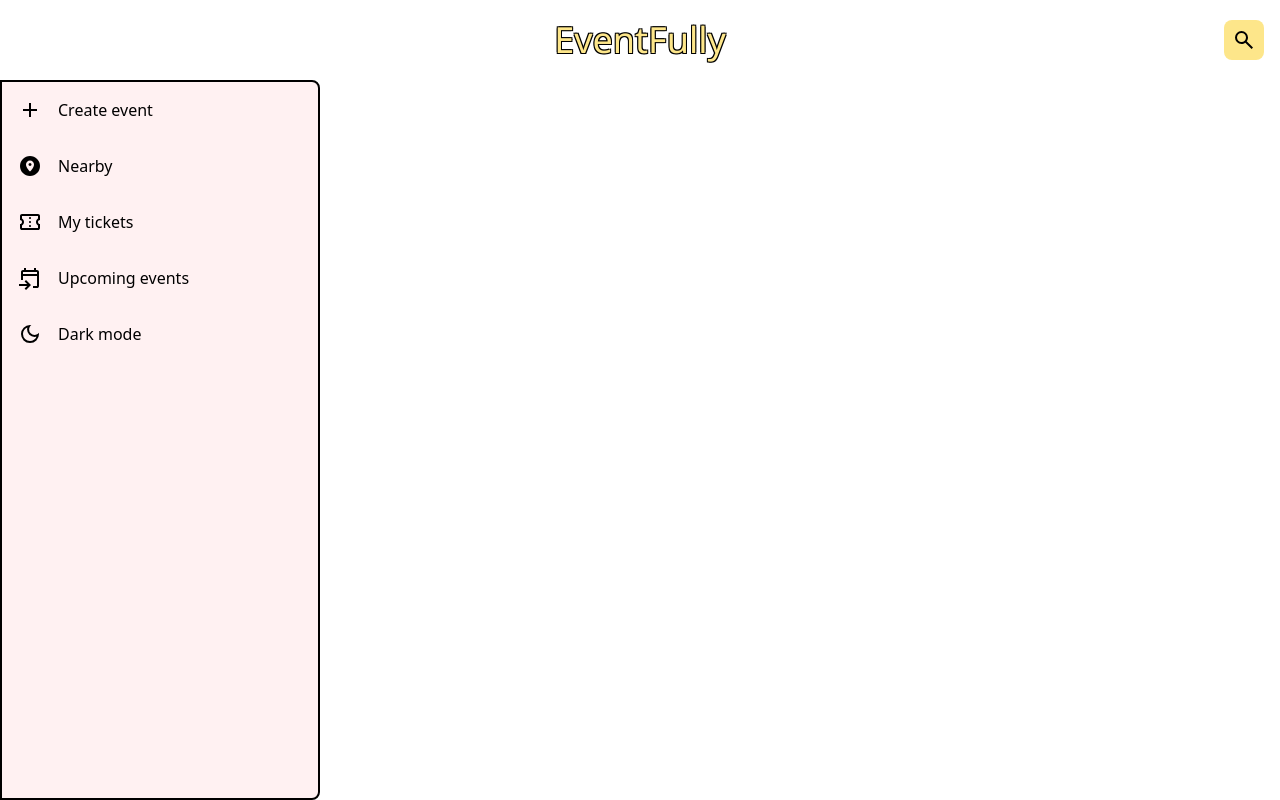
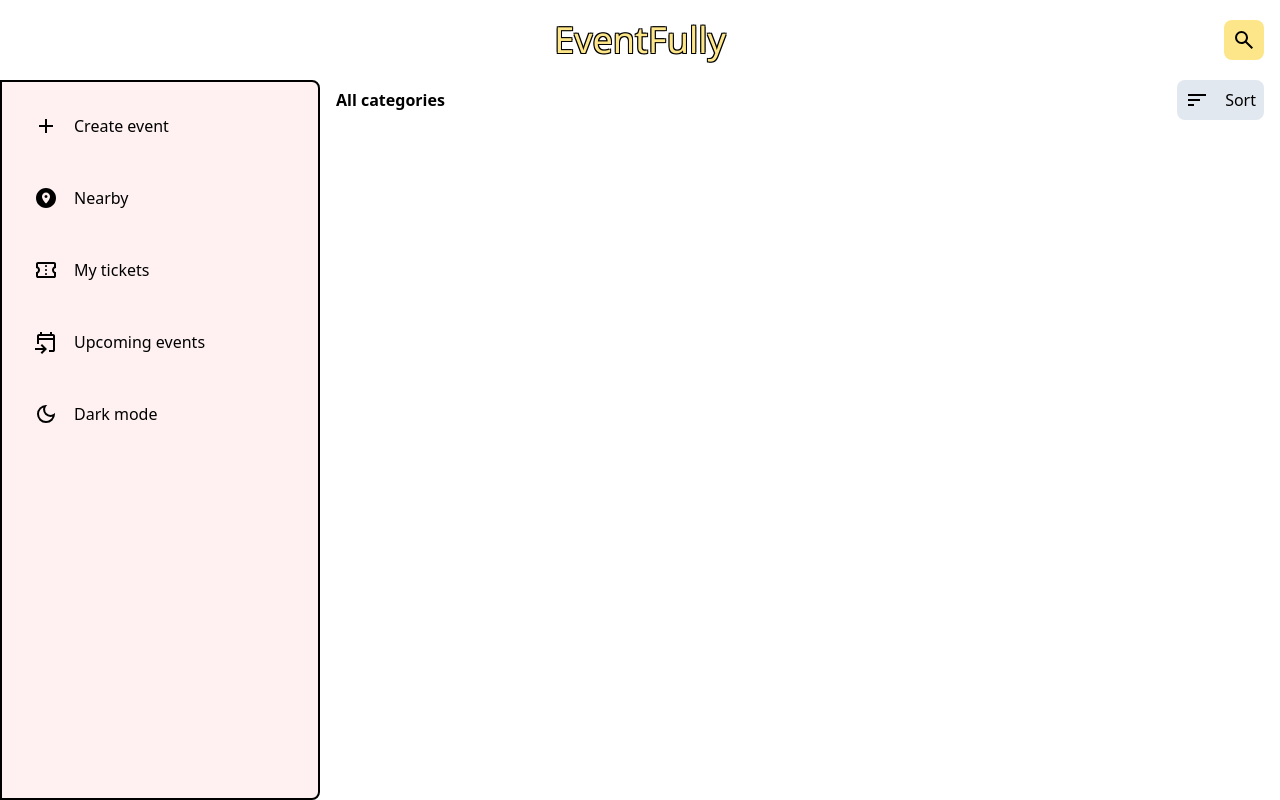
Before and after one commit to arnaskv/event-app, a Vue app: page /category in a window 1280 px wide. Built offline with nearby package versions, Linux system fonts and the light colour scheme; a web font is replaced by a local one.

Commit message:
category view layout adjusted

```diff
--- a/src/App.vue
+++ b/src/App.vue
@@ -5,7 +5,7 @@ import SideBar from './components/sidebar/SideBar.vue'
 </script>
 
 <template>
-  <div class="dark:bg-black">
+  <div class="text-black dark:bg-black dark:text-white">
     <MainBar />
     <div class="flex">
       <SideBar />
--- a/src/components/sidebar/SideBar.vue
+++ b/src/components/sidebar/SideBar.vue
@@ -31,7 +31,7 @@ onUnmounted(() => {
 <template>
   <menu
     v-show="sidebarEnabled"
-    class="sidebar absolute w-full bg-rose-50 dark:bg-slate-900 dark:border-white text-white border-solid border-2 border-black rounded-t-lg md:block md:relative md:w-80 md:rounded-none md:rounded-r-lg"
+    class="grid auto-rows-min gap-4 p-4 sidebar absolute w-full bg-rose-50 dark:bg-slate-900 dark:border-white text-white border-solid border-2 border-black rounded-t-lg md:block md:relative md:w-80 md:rounded-none md:rounded-r-lg"
   >
     <SidebarItem title="Create event" iconName="add" />
     <SidebarItem title="Nearby" iconName="nearby" />
@@ -61,7 +61,7 @@ onUnmounted(() => {
 
 @media (min-width: 768px) {
   .sidebar {
-    display: block !important;
+    display: grid !important;
   }
 }
 </style>
--- a/src/components/sidebar/SidebarItem.vue
+++ b/src/components/sidebar/SidebarItem.vue
@@ -14,6 +14,6 @@ defineEmits(['clicked'])
     @clicked="$emit('clicked')"
     :iconName="iconName"
     :title="title"
-    class="p-4 w-72 hover:bg-amber-100 dark:hover:bg-amber-900"
+    class="p-4 w-full hover:bg-amber-100 dark:hover:bg-amber-900"
   />
 </template>
--- a/src/views/CategoryView.vue
+++ b/src/views/CategoryView.vue
@@ -1,5 +1,17 @@
-<script setup lang="ts"></script>
+<script setup lang="ts">
+import MainButton from '@/components/MainButton.vue'
+</script>
 
 <template>
+  <header class="flex items-center justify-between">
+    <p class="font-bold">All categories</p>
+    <div class="flex justify-end">
+      <MainButton
+        class="p-2 bg-slate-200 hover:bg-slate-300 dark:bg-slate-700 dark:hover:bg-slate-600"
+        icon-name="sort"
+        title="Sort"
+      />
+    </div>
+  </header>
   <div class="grid gap-4 grid-cols-2"></div>
 </template>
```
Also changed, not shown: src/assets/svg/filter_list.svg (added), src/assets/svg/sort.svg (added).
